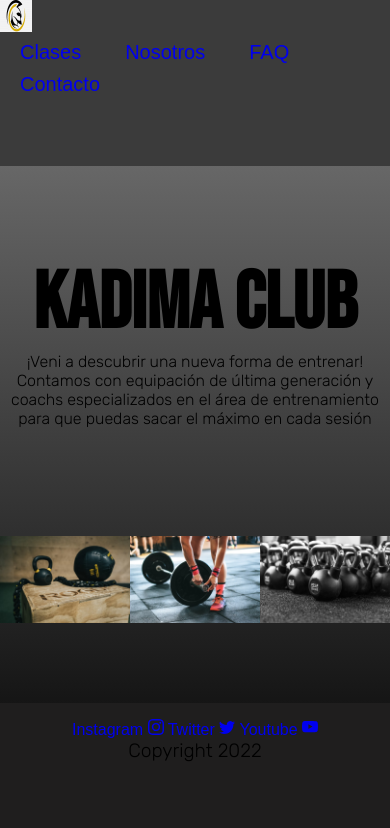
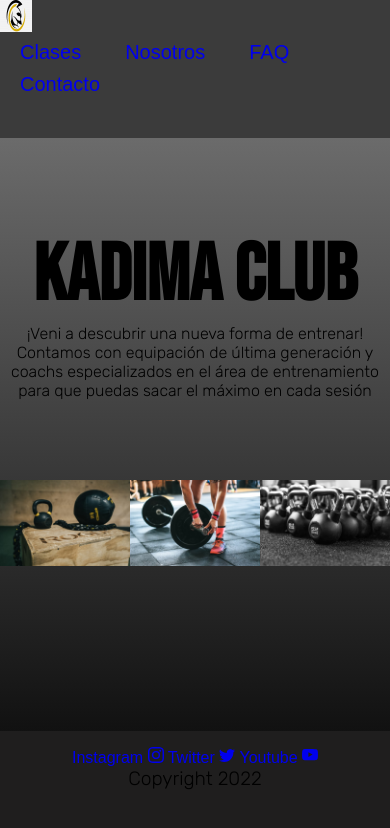
Before and after one commit to MarianoEzequielGodoy/PreEntrega2-MarianoGodoy, a plain HTML site: page index.html in a window 390 px wide. Drawn offline with Linux system fonts and the light colour scheme.

Commit message:
agregue media query al index y pg nosotros

```diff
--- a/css/style.css
+++ b/css/style.css
@@ -275,8 +275,52 @@ p {
     border-radius: 20px;
 }
 
+@media (max-width:568px){
+    .contenedorGrid{
+        display: grid;
+        grid-template-columns: auto;
+        grid-template-rows: auto auto auto auto auto auto auto;
+}
+.headerGrid{
+    grid-column: 1/2;
+    grid-row: 1/2;
+    width: 100%;
+}
+.mainGrid{
+    grid-column: 1/2;
+    grid-row: 2/3;
+}
+.imagenCarousel{
+    grid-column: 1/2;
+    grid-row: 3/7;
+}
+.imagenCarousel .banner1{
+    grid-column: 1/2;
+    grid-row: 3/4;
+    width: 100%;
+}
+.imagenCarousel .banner2{
+    grid-column: 1/2;
+    grid-row: 4/5;
+    width: 100%;
+}
+.imagenCarousel .banner3{
+    grid-column: 1/2;
+    grid-row: 5/6;
+    width: 100%;
+}
+.footer{
+    grid-column: 1/2;
+    grid-row: 7/8;
+}
+}
 @media (max-width: 576px) {
     .conteinerGrid {
         display:block
 }
 }
+@media (max-width: 768px){
+    .conteinerGrid{
+        display: block;
+    }
+}
```
